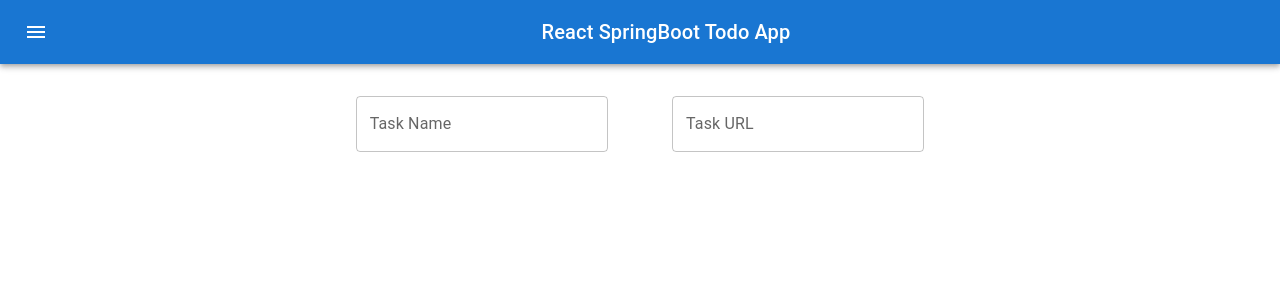
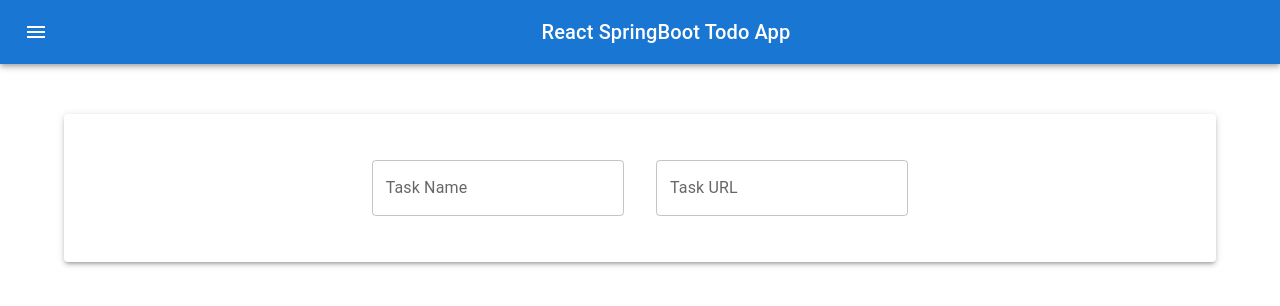
Before and after one commit to shim369/React-SpringBoot-Todo-App-Frontend, a React (Create React App) app: page / in a window 1280 px wide. Shown: the top 306 px of the page. Built offline with nearby package versions, Linux system fonts and the light colour scheme.

Commit message:
update task component

```diff
--- a/src/components/Task.js
+++ b/src/components/Task.js
@@ -1,13 +1,17 @@
 import * as React from 'react';
 import Box from '@mui/material/Box';
 import TextField from '@mui/material/TextField';
+import { Container, Paper } from '@mui/material';
 
 export default function Task() {
+    const paperStyle = {padding: "30px 20px", marginTop: "50px"}
     return (
+        <Container>
+            <Paper elevation={3} style={paperStyle}>
             <Box
                 component="form"
                 sx={{
-        '& > :not(style)': { m: 4, width: '25ch' },
+                    '& > :not(style)': { m: 2, width: '25ch' },
                 }}
                 noValidate
                 autoComplete="off"
@@ -15,5 +19,7 @@
                 <TextField id="outlined-basic" label="Task Name" variant="outlined" />
                 <TextField id="outlined-basic" label="Task URL" variant="outlined" />
             </Box>
+            </Paper>
+        </Container>
     );
 }
```
Lines whose indentation alone changed are shown as unchanged.
